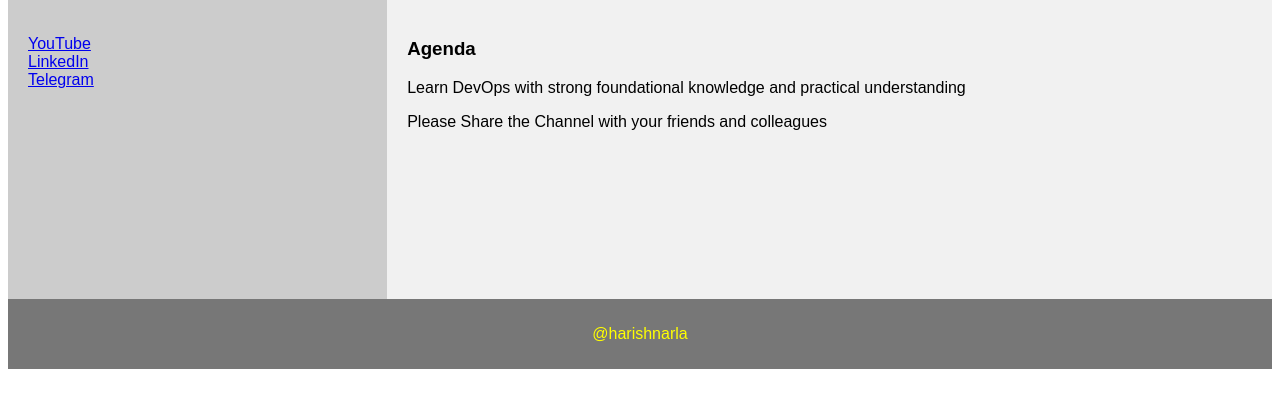
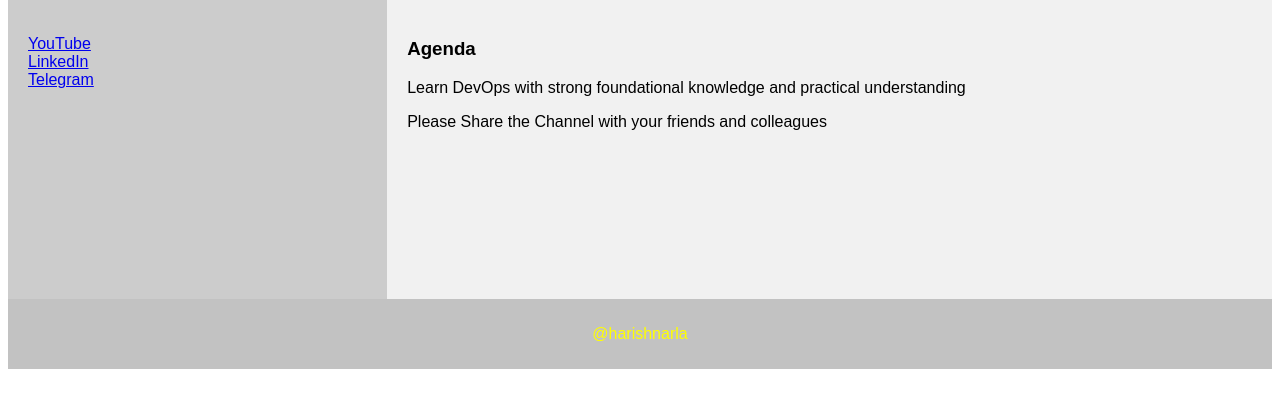
Before and after one commit to DevopsTraining-Harish/Docker_Basic_to_Advanced, a Django app: page /demo/ in a window 1280 px wide. Shown: the part 217-625 px from the top of the page. Run offline with Django 4.2, Linux system fonts and the light colour scheme.

Commit message:
Update demo_site.html

```diff
--- a/examples/python-web-app/devops/demo/templates/demo_site.html
+++ b/examples/python-web-app/devops/demo/templates/demo_site.html
@@ -54,7 +54,7 @@ section::after {
 
 /* Style the footer */
 footer {
-  background-color: #777;
+  background-color: #6666;
   padding: 10px;
   text-align: center;
   color: yellow;
```
